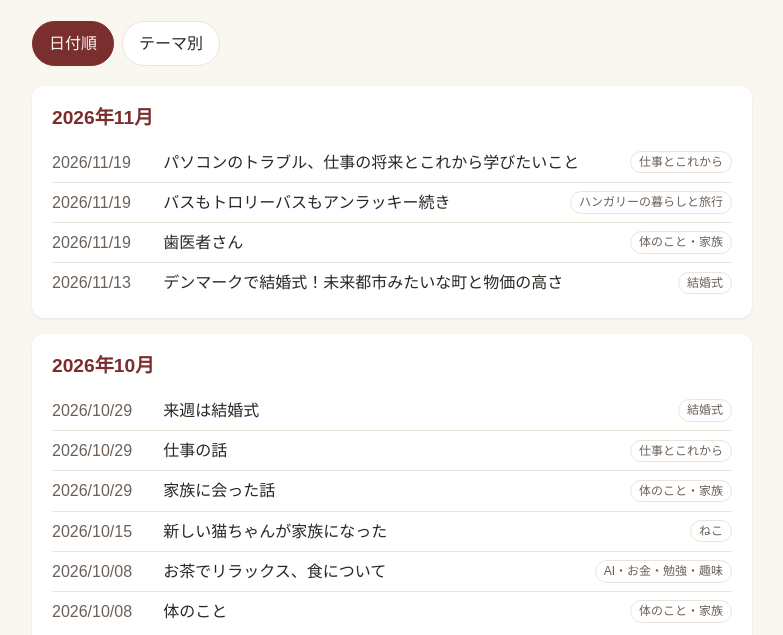
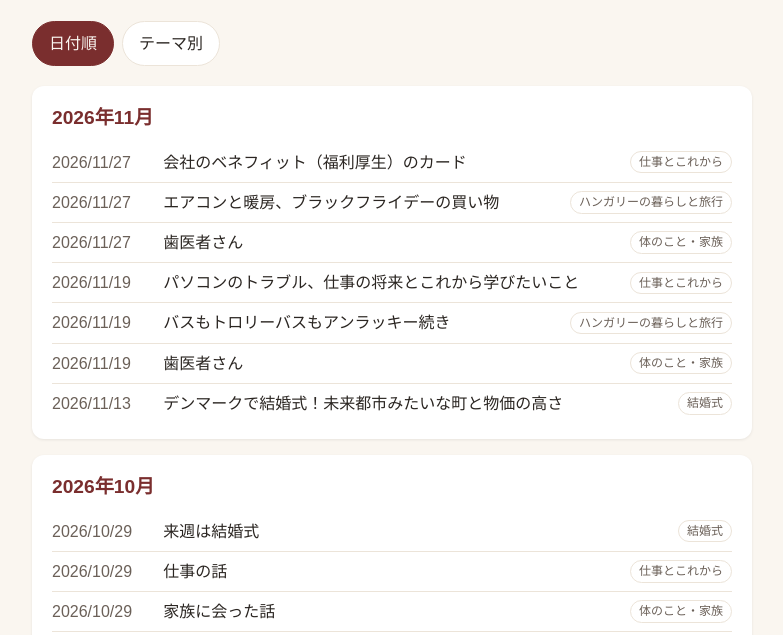
Before and after one commit to kyonversation-dot/jp-talk, a plain HTML site: page topics.html in a window 1280 px wide. Shown: the part 156-791 px from the top of the page, without its empty margins (248-1031 px from the left). Drawn offline with Linux system fonts and the light colour scheme.

Commit message:
topics: add 2026-11-27 lesson

```diff
--- a/topics.html
+++ b/topics.html
@@ -81,6 +81,7 @@
   <section>
     <h2>仕事とこれから</h2>
     <ul>
+      <li><span class="d">2026/11/27</span><span>会社のベネフィット（福利厚生）のカード</span></li>
       <li><span class="d">2026/11/19</span><span>パソコンのトラブル、仕事の将来とこれから学びたいこと</span></li>
       <li><span class="d">2026/10/29</span><span>仕事の話</span></li>
       <li><span class="d">2026/09/30</span><span>身近な人に教えるのはむずかしい！ 昔の仕事の話</span></li>
@@ -106,6 +107,7 @@
   <section>
     <h2>ハンガリーの暮らしと旅行</h2>
     <ul>
+      <li><span class="d">2026/11/27</span><span>エアコンと暖房、ブラックフライデーの買い物</span></li>
       <li><span class="d">2026/11/19</span><span>バスもトロリーバスもアンラッキー続き</span></li>
       <li><span class="d">2026/08/26</span><span>ケーキとケーキ屋さん</span></li>
       <li><span class="d">2026/07/09</span><span>中古品を売るサイト</span></li>
@@ -147,6 +149,7 @@
   <section>
     <h2>体のこと・家族</h2>
     <ul>
+      <li><span class="d">2026/11/27</span><span>歯医者さん</span></li>
       <li><span class="d">2026/11/19</span><span>歯医者さん</span></li>
       <li><span class="d">2026/10/29</span><span>家族に会った話</span></li>
       <li><span class="d">2026/10/08</span><span>体のこと</span></li>
```
